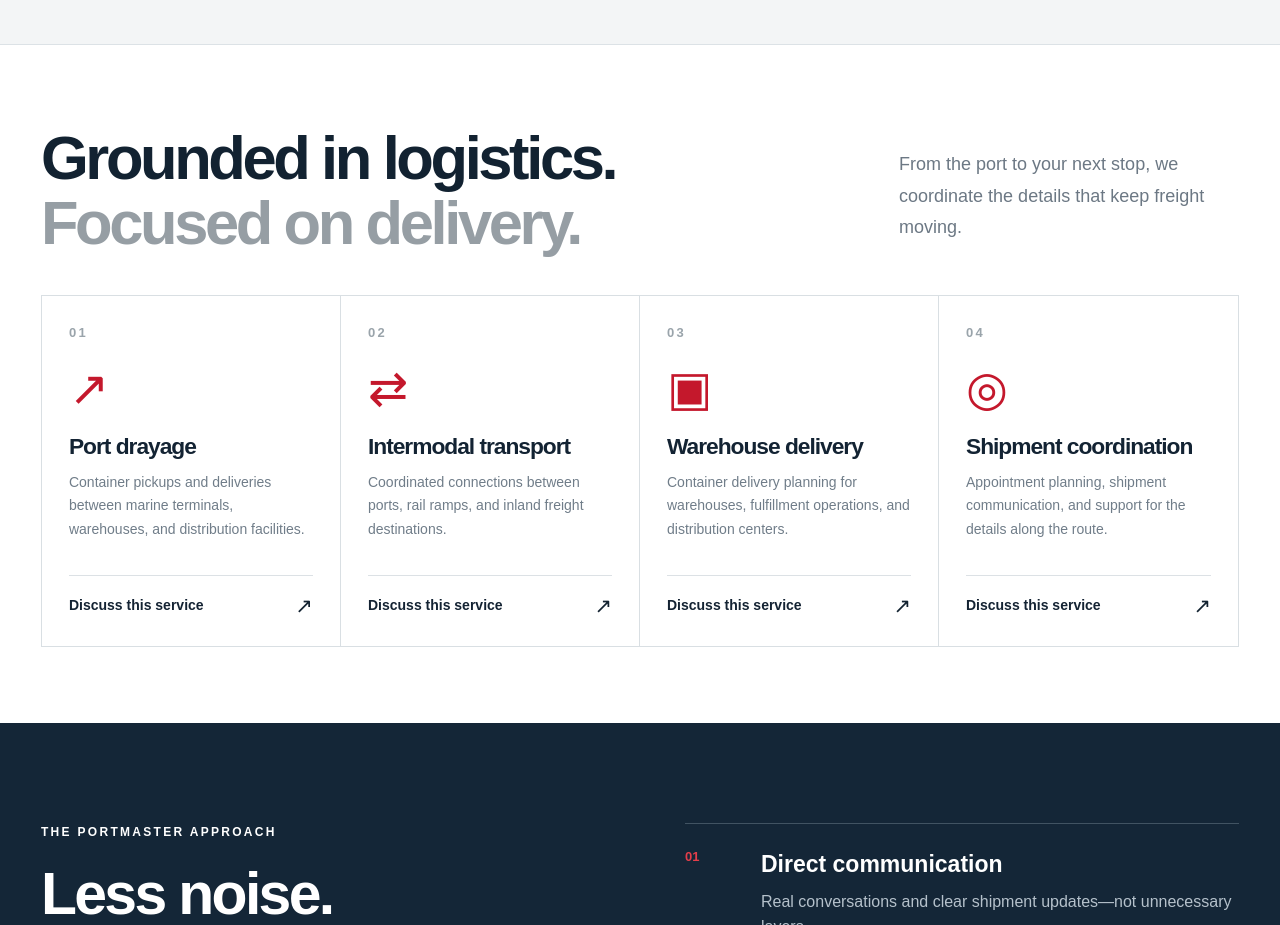
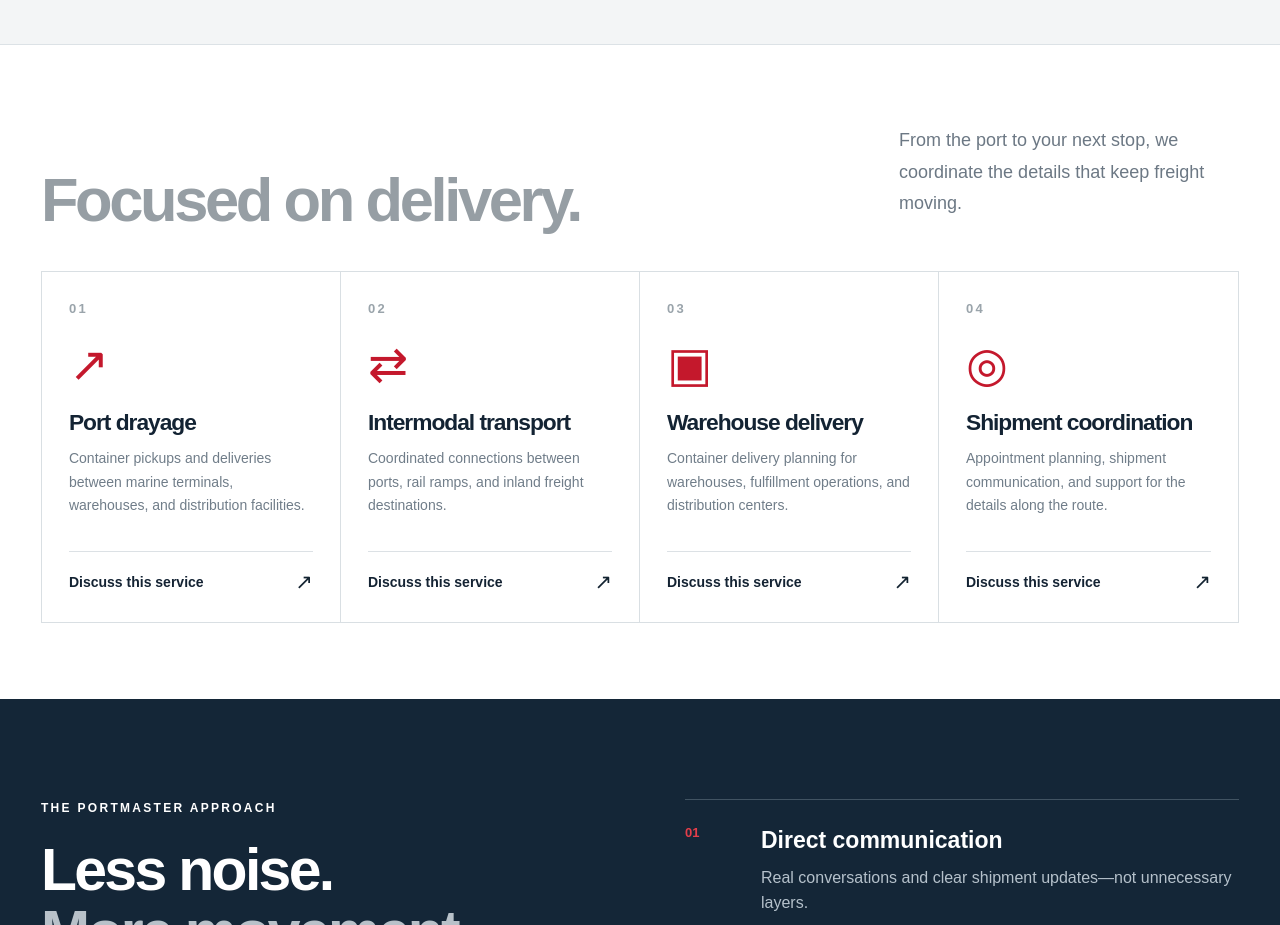
Before and after one commit to ckl68/portmaster2, a plain HTML site: page index.html in a window 1280 px wide. Shown: the part 1260-2185 px from the top of the page. Drawn offline with Linux system fonts and the light colour scheme.

Commit message:
Update index.html

```diff
--- a/index.html
+++ b/index.html
@@ -350,7 +350,7 @@ main, section, .nav, .section-heading, .intro-grid, .coverage-grid, .company-gri
       </div>
     </section>
     <section class="intro section"><div class="wrap intro-grid"><div><div class="eyebrow">FREIGHT WITHOUT THE FRICTION</div><h2>Moving containers.<br><span>Moving business forward.</span></h2></div><div class="intro-right"><p>Container moves don't need to become complicated. From terminal pickup through final delivery coordination, Portmaster brings straightforward communication and a practical approach to every shipment.</p><a class="arrow-link" href="#company">Get to know Portmaster <span>↗</span></a></div></div></section>
-    <section class="services section" id="services"><div class="wrap"><div class="section-heading"><div><div class="eyebrow">01 / WHAT WE DO</div><h2>Grounded in logistics.<br><span>Focused on delivery.</span></h2></div><p>From the port to your next stop, we coordinate the details that keep freight moving.</p></div>
+    <section class="services section" id="services"><div class="wrap"><div class="section-heading"><div><div class="eyebrow">SERVICES</div><h2><span>Focused on delivery.</span></h2></div><p>From the port to your next stop, we coordinate the details that keep freight moving.</p></div>
     <div class="service-grid">
       <article class="service-card"><span class="service-index">01</span><div class="service-icon">↗</div><h3>Port drayage</h3><p>Container pickups and deliveries between marine terminals, warehouses, and distribution facilities.</p><a href="#quote" aria-label="Request a port drayage quote">Discuss this service <span>↗</span></a></article>
       <article class="service-card"><span class="service-index">02</span><div class="service-icon">⇄</div><h3>Intermodal transport</h3><p>Coordinated connections between ports, rail ramps, and inland freight destinations.</p><a href="#quote" aria-label="Request an intermodal transport quote">Discuss this service <span>↗</span></a></article>
```
